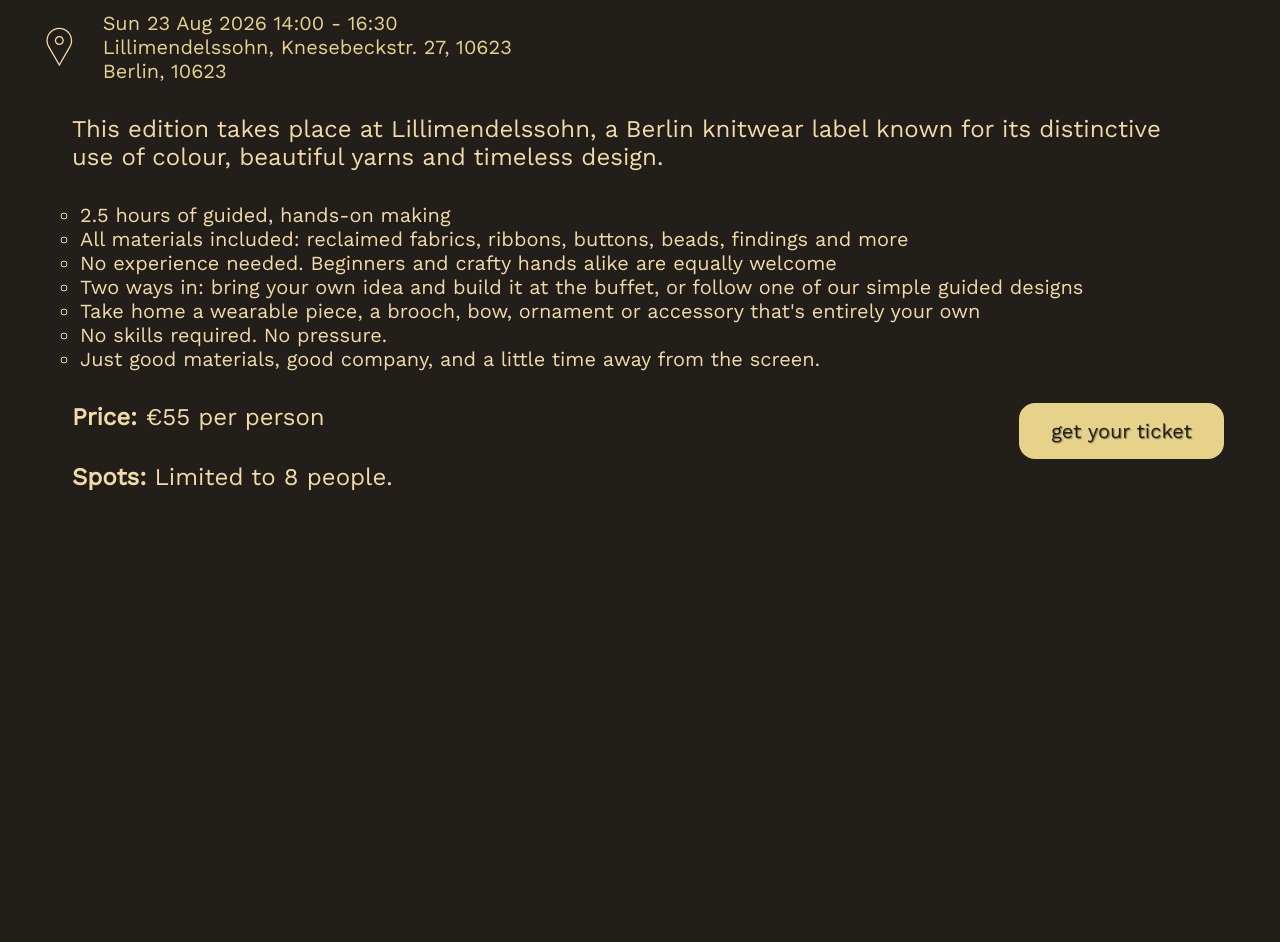
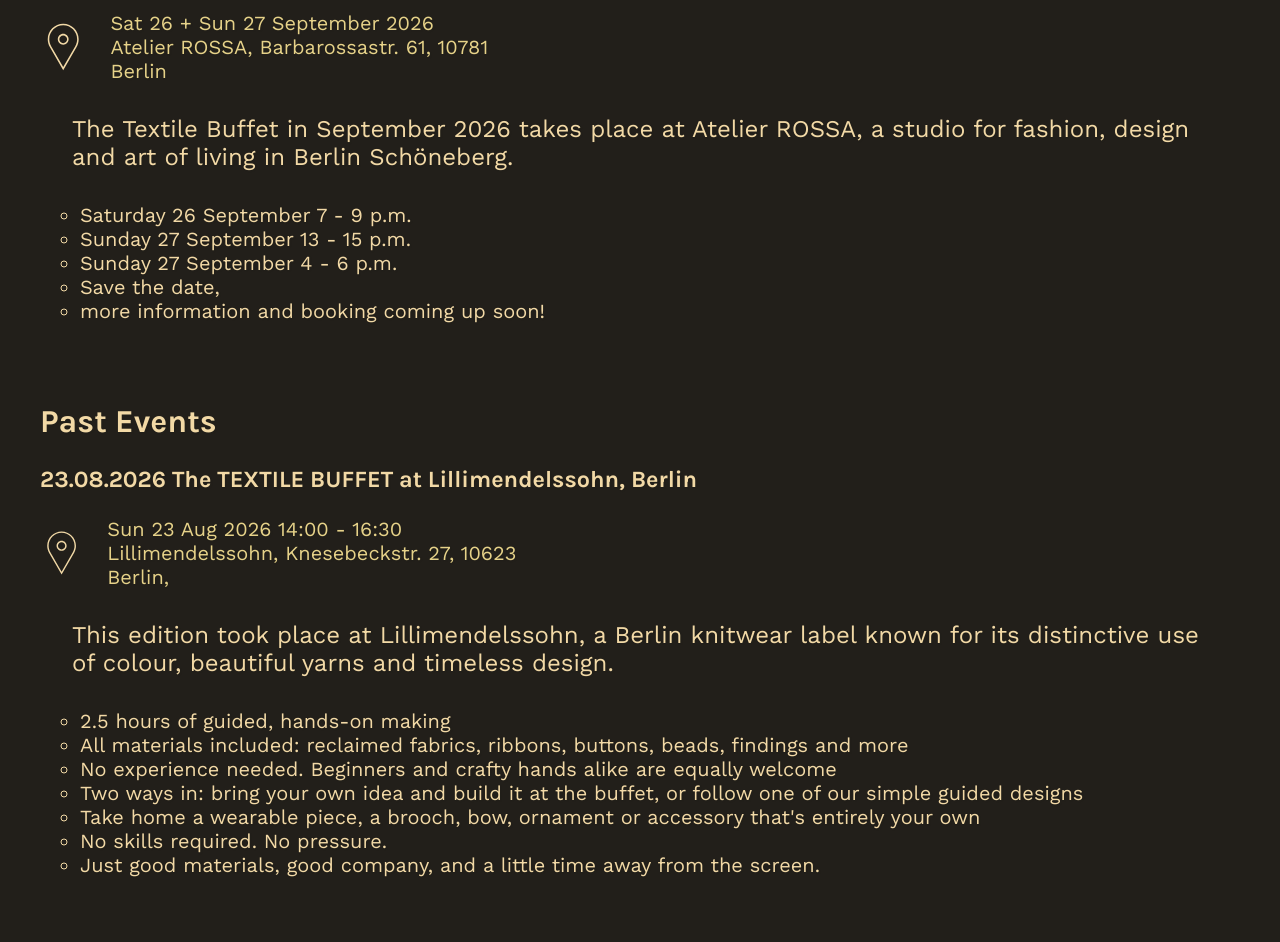
Before and after one commit to openmindculture/thetextilebuffet.com, an Astro site: page /events in a window 1280 px wide. Shown: the part 340-1282 px from the top of the page. Before the commit the page ends 883 px from the top, so only its background shows below. Built offline with nearby package versions, Linux system fonts and the light colour scheme; Astro itself is replaced by a stand-in of ours.

Commit message:
upcoming and past events

```diff
--- a/src/pages/events.astro
+++ b/src/pages/events.astro
@@ -10,22 +10,77 @@
       Events
     </h1>
 
-    <ul>
+    <ul class="events">
       <li>
         <h2>
           <a href="https://www.tickettailor.com/events/thetextilebuffet/2362137" target="_blank">
-              23.08.2026 The TEXTILE BUFFET at Lillimendelssohn, Berlin
+            26.-27.09.2026 The TEXTILE BUFFET at Atelier ROSSA, Berlin
           </a>
         </h2>
         <div class="flex-has-logos">
           <MapMarkerIcon />
-            <a href="https://maps.app.goo.gl/rsMUeNSgq3LP7G6u5" target="_blank">
-              Sun 23 Aug 2026 14:00 - 16:30<br>
-              Lillimendelssohn, Knesebeckstr. 27, 10623 Berlin, 10623
+          <a href="https://www.google.com/maps?cid=0x47a8511db49173a9:0xc6c6328c0b174c4a" target="_blank">
+            Sat 26 + Sun 27 September 2026<br>
+            Atelier ROSSA, Barbarossastr. 61, 10781 Berlin
           </a>
         </div>
         <p>
-                This edition takes place at Lillimendelssohn, a Berlin knitwear label known for its distinctive use of colour, beautiful yarns and timeless design.
+          The Textile Buffet in September 2026 takes place at Atelier ROSSA, a studio for fashion, design and art of living in Berlin Schöneberg.
+        </p>
+
+        <ul>
+          <li>Saturday 26 September 7 - 9 p.m.</li>
+          <li>Sunday 27 September 13 - 15 p.m.</li>
+          <li>Sunday 27 September 4 - 6 p.m.</li>
+          <li>Save the date,</li>
+          <li>more information and booking coming up soon!</li>
+        </ul>
+
+        <!-- <a class="buttonlike float-right" href="https://www.tickettailor.com/events/thetextilebuffet/2362137" target="_blank">get your ticket</a> -->
+<!--
+        <p><b>Price:</b> €... per person</p>
+        <p><b>Spots:</b> Limited to ... people.</p> -->
+
+        <script is:inline type="application/ld+json" set:html={JSON.stringify({
+          "@context": "https://schema.org",
+          "@type": "Event",
+          "name": "The TEXTILE BUFFET at Atelier ROSSA, Berlin",
+          "startDate": "2026-09-26T19:00:00+02:00",
+          "endDate": "2026-09-27T18:00:00+02:00",
+          "eventStatus": "https://schema.org/EventScheduled",
+          "eventAttendanceMode": "https://schema.org/OfflineEventAttendanceMode",
+          "location": {
+            "@type": "Place",
+            "name": "Atelier ROSSA Design & Art of Living",
+            "hasMap": "https://www.google.com/maps?cid=0x47a8511db49173a9:0xc6c6328c0b174c4a",
+            "address": {
+              "@type": "PostalAddress",
+              "streetAddress": "Barbarossastraße. 61",
+              "postalCode": "10781",
+              "addressLocality": "Berlin",
+              "addressCountry": "DE"
+            }
+          },
+          "image": "https://thetextilebuffet.com/_astro/The-Textile-Buffet-2026-08-15-01.BIhQfjAz_1Sb6az.jpg",
+          "description": "several sessions of guided, hands-on making",
+          organizer,
+        })} />
+
+      </li>
+        <li>
+          <h2>Past Events</h2>
+          <h3>
+            23.08.2026 The TEXTILE BUFFET at Lillimendelssohn, Berlin
+          </h3>
+          <div class="flex-has-logos">
+            <MapMarkerIcon />
+            <a href="https://maps.app.goo.gl/rsMUeNSgq3LP7G6u5" target="_blank">
+              Sun 23 Aug 2026 14:00 - 16:30<br>
+              Lillimendelssohn, Knesebeckstr. 27, 10623 Berlin,
+            </a>
+          </div>
+            <p>
+                This edition took place at Lillimendelssohn, a Berlin knitwear label known for its distinctive use of colour, beautiful yarns and timeless design.
             </p>
 
             <ul>
@@ -38,34 +93,71 @@
               <li>Just good materials, good company, and a little time away from the screen.</li>
             </ul>
 
-          <a class="buttonlike float-right" href="https://www.tickettailor.com/events/thetextilebuffet/2362137" target="_blank">get your ticket</a>
-
-            <p><b>Price:</b> €55 per person</p>
-            <p><b>Spots:</b> Limited to 8 people.</p>
+            <script is:inline type="application/ld+json" set:html={JSON.stringify({
+                "@context": "https://schema.org",
+                "@type": "Event",
+                "name": "The TEXTILE BUFFET at Lillimendelssohn, Berlin",
+                "startDate": "2026-08-23T14:00:00+02:00",
+                "endDate": "2026-08-23T16:30:00+02:00",
+                "eventStatus": "https://schema.org/EventScheduled",
+                "eventAttendanceMode": "https://schema.org/OfflineEventAttendanceMode",
+                "location": {
+                "@type": "Place",
+                  "name": "lillimendelssohn knits & fine products",
+                  "hasMap": "https://www.google.com/maps?cid=0x47a850fcb1de6145:0x144a8cfc7748832a",
+                  "address": {
+                      "@type": "PostalAddress",
+                      "streetAddress": "Knesebeckstr. 27",
+                      "postalCode": "10623",
+                      "addressLocality": "Berlin",
+                      "addressCountry": "DE"
+                  }
+                },
+                "image": "https://thetextilebuffet.com/_astro/The-Textile-Buffet-2026-08-15-01.BIhQfjAz_1Sb6az.jpg",
+                "description": "2.5 hours of guided, hands-on making",
+                organizer,
+                })} />
+        </li>
+      <li>
+        <h3>
+          23.06.2026 The TEXTILE BUFFET at Impact Hub Berlin
+        </h3>
+        <div class="flex-has-logos">
+          <MapMarkerIcon />
+          <a href="https://maps.app.goo.gl/0x47a84fbcadec8955:0x5963e6cb7c059f34" target="_blank">
+            Tue 23 June 2026 16:30 - 20:30<br>
+            Impact Hub Berlin, Rollbergstraße 28A, 12053 Berlin
+          </a>
+        </div>
+        <p>
+          This Textile Buffet took place at Impact Hub Berlin, a coworking space and innovation hub in Berlin, as part of the creative market and community night event.
+        </p>
 
         <script is:inline type="application/ld+json" set:html={JSON.stringify({
           "@context": "https://schema.org",
           "@type": "Event",
-                "name": "Berlin Tech Conference 2026",
-                "startDate": "2026-09-15T09:00:00+02:00",
-                "endDate": "2026-09-17T18:00:00+02:00",
+          "name": "The TEXTILE BUFFET at Creative Market and Community Night, Impact Hub Berlin",
+          "startDate": "2026-06-23T16:30:00+02:00",
+          "endDate": "2026-06-23T20:30:00+02:00",
           "eventStatus": "https://schema.org/EventScheduled",
           "eventAttendanceMode": "https://schema.org/OfflineEventAttendanceMode",
           "location": {
             "@type": "Place",
-                "name": "Berlin Convention Center",
+            "name": "Impact Hub Berlin",
+            "hasMap": "https://www.google.com/maps?cid=0x47a84fbcadec8955:0x5963e6cb7c059f34",
             "address": {
               "@type": "PostalAddress",
-                    "streetAddress": "Messedamm 22",
+              "streetAddress": "Rollbergstraße 28A",
+              "postalCode": "12053",
               "addressLocality": "Berlin",
-                    "postalCode": "14055",
               "addressCountry": "DE"
             }
           },
-                "image": "https://example.com/berlin-tech-conference.jpg",
-                "description": "A 3-day conference for tech enthusiasts, developers, and innovators.",
+          "image": "https://thetextilebuffet.com/_astro/The-Textile-Buffet-2026-08-15-01.BIhQfjAz_1Sb6az.jpg",
+          "description": "hands-on making and exploring at the creative market and community night",
           organizer,
         })} />
       </li>
     </ul>
+  <!-- TODO refactor repetitive structure to events collection with archive and sub pages -->
 </BaseLayout>
--- a/src/pages/index.astro
+++ b/src/pages/index.astro
@@ -9,4 +9,5 @@
         <img src='/logos/logo-thetextilebuffet-curated-text-cream-color-shadow.svg' alt={title} width="396" height="56">
       </a>
     </h1>
+  <a class="buttonlike shadowlesstext boxshadow" href="events/">save the date: 26-27 August 2026</a>
 </BaseLayout>
--- a/src/styles/critical.css
+++ b/src/styles/critical.css
@@ -60,7 +60,9 @@
 main * {
     background-color: transparent;
     color:var(--color-cream);
-    text-shadow: 1px 1px 1px rgba(34, 31, 26, 0.5);
+}
+main *:not(.shadowlesstext) {
+  text-shadow: 1px 1px 1px rgba(34, 31, 26, 0.5);
 }
 
 main p {
--- a/src/styles/styles.css
+++ b/src/styles/styles.css
@@ -141,3 +141,19 @@
     margin: 1rem auto;
   }
 }
+
+@media screen and (max-width: 1250px) {
+  li h2,
+  li h3,
+  li .flex-has-logos {
+    margin-left: 1rem;
+  }
+}
+
+ul.events > li + li {
+  margin-top: 5rem;
+}
+
+.boxshadow {
+  box-shadow: 1px 1px 1px rgba(34, 31, 26, 0.5);
+}
```
Also changed, not shown: README.md. Lines whose indentation alone changed are shown as unchanged.
